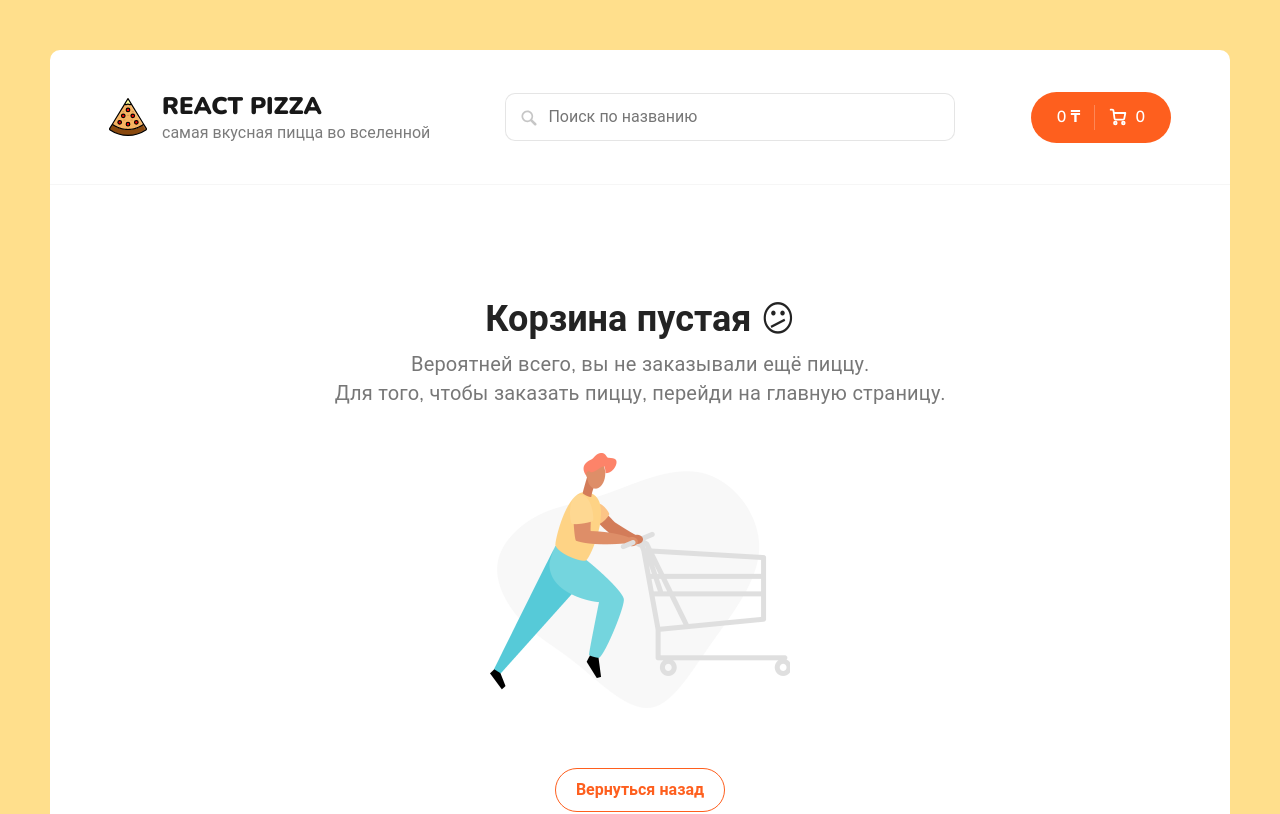
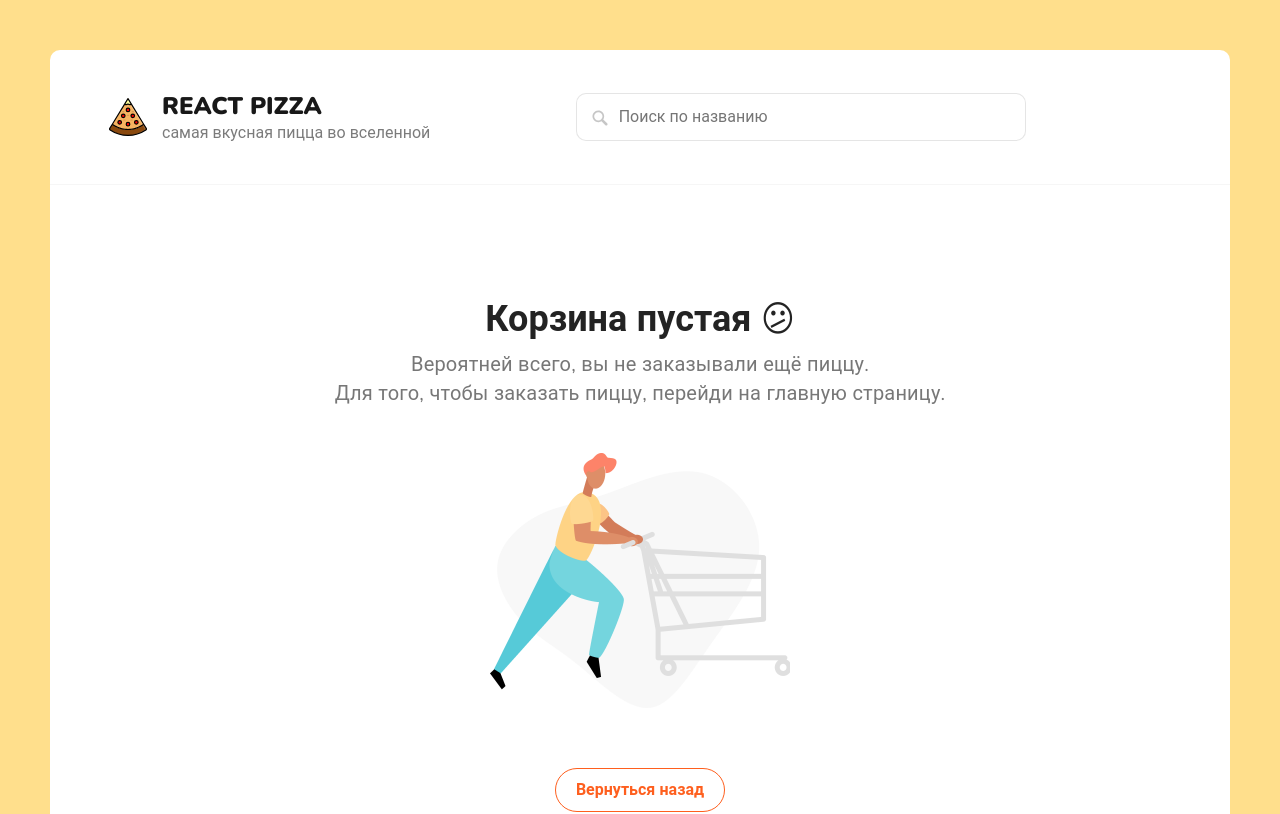
Before and after one commit to madirys/react-pizza, a React (Create React App) app: page /cart in a window 1280 px wide. Shown: the top 814 px of the page. Built offline with nearby package versions, Linux system fonts and the light colour scheme.

Commit message:
feat: hide cart link in /cart page

```diff
--- a/src/components/Header.jsx
+++ b/src/components/Header.jsx
@@ -1,4 +1,4 @@
-import { Link } from "react-router-dom";
+import { Link, useLocation } from "react-router-dom";
 import Search from "./Search";
 import { useSelector } from "react-redux";
 import { cartSelector } from "../redux/slices/cartSlice";
@@ -6,6 +6,7 @@
 function Header() {
   const { items, totalPrice } = useSelector(cartSelector);
   const quantity = items.reduce((acc, item) => acc + item.quantity, 0);
+  const { pathname } = useLocation();
 
   return (
     <div className="header">
@@ -21,6 +22,7 @@
         </Link>
         <Search />
         <div className="header__cart">
+          {pathname !== "/cart" && (
             <Link to="/cart" className="button button--cart">
               <span>{totalPrice} ₸</span>
               <div className="button__delimiter"></div>
@@ -55,6 +57,7 @@
               </svg>
               <span>{quantity}</span>
             </Link>
+          )}
         </div>
       </div>
     </div>
```
Lines whose indentation alone changed are shown as unchanged.
